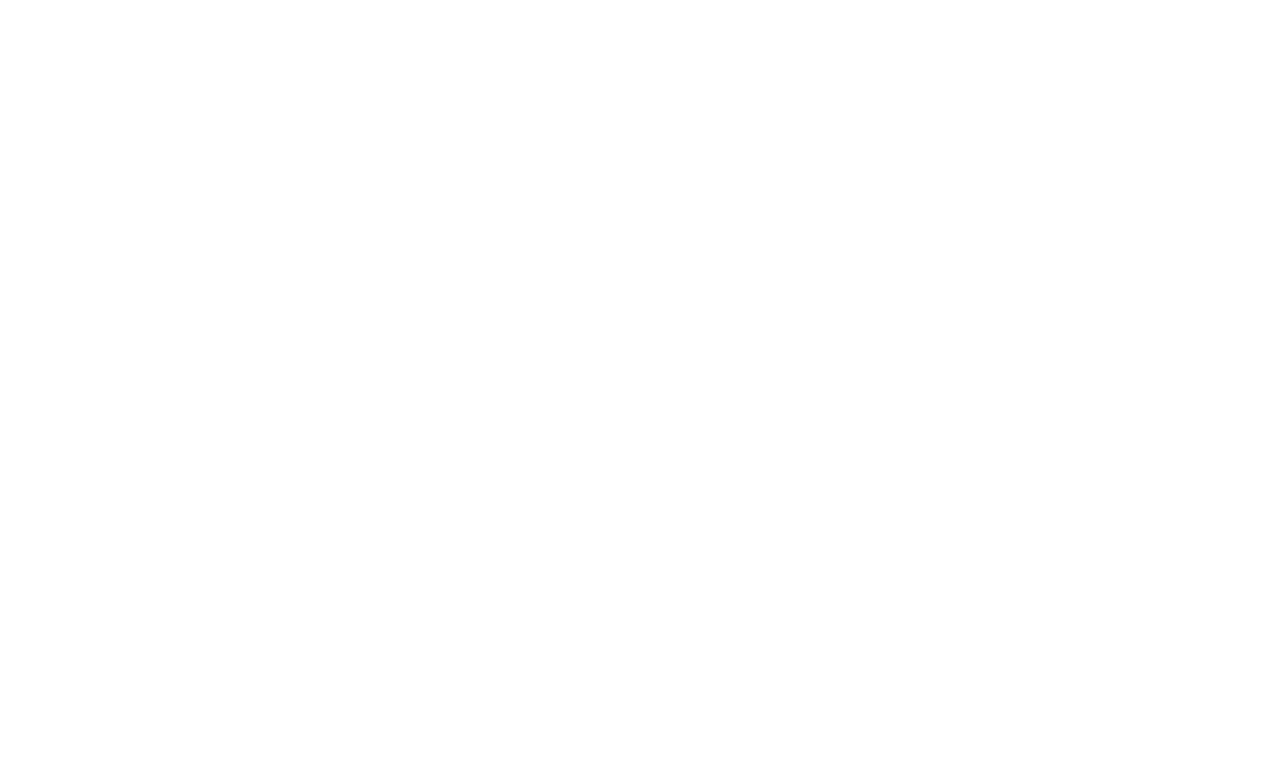
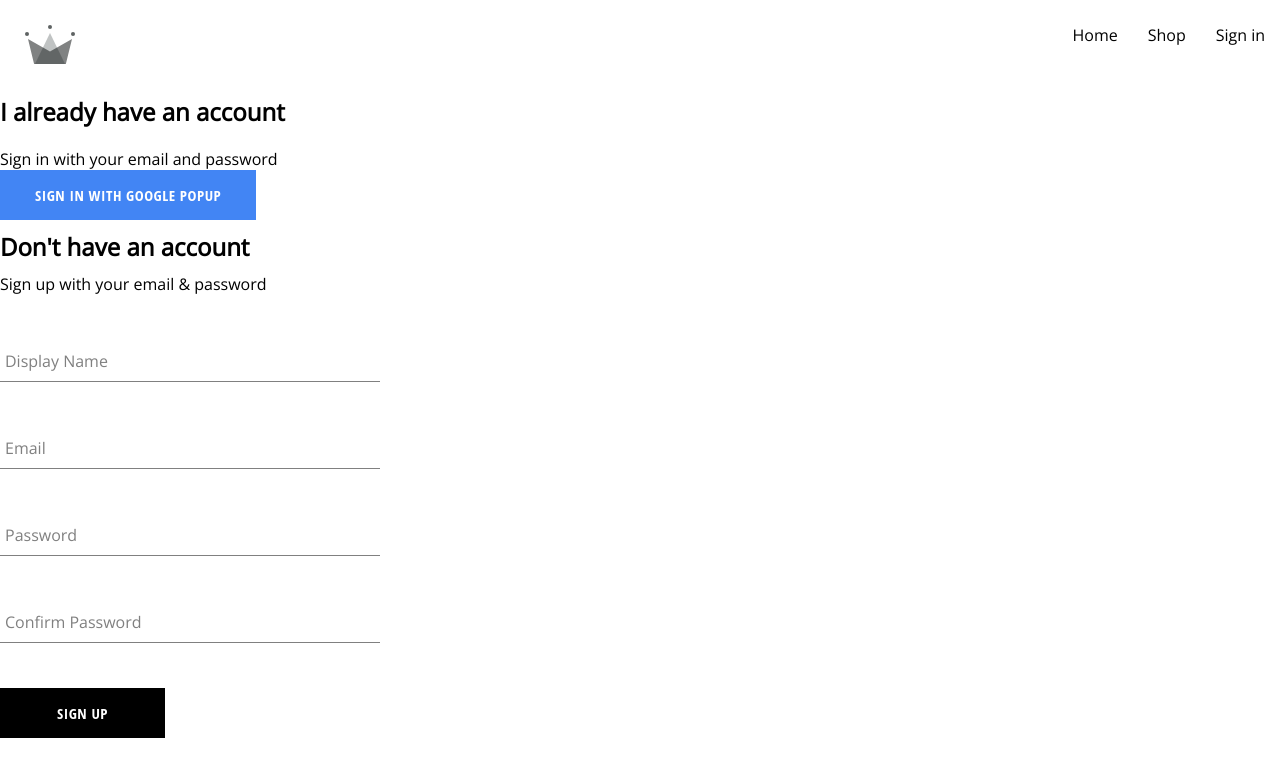
Before and after one commit to mohamadhandy/crwn-clothing, a React (Create React App) app: page /auth in a window 1280 px wide. Before the commit this address had no page. Shown: the top 776 px of the page. Built offline with nearby package versions, Linux system fonts and the light colour scheme.

Commit message:
separate sign in component and rename signin route to authentication

```diff
--- a/src/App.js
+++ b/src/App.js
@@ -3,7 +3,7 @@
 import Home from "./routes/home/Home";
 import Navigation from "./routes/navigation/Navigation";
 import Shop from "./routes/shop/Shop";
-import SignIn from "./routes/signin/SignIn";
+import Authentication from "./routes/authentication/Authentication";
 
 
 const App = () => {
@@ -12,7 +12,7 @@
       <Route path="/" element={<Navigation />}>
         <Route index element={<Home />} />
         <Route path="/" element={<Home />} />
-        <Route path="sign-in" element={<SignIn />} />
+        <Route path="auth" element={<Authentication />} />
         <Route path="shop" element={<Shop />} />
       </Route>
     </Routes>
--- /dev/null
+++ b/src/components/sign-in-form/Signin.jsx
@@ -0,0 +1,27 @@
+import React from "react";
+import Button from "../button/Button";
+import HeaderSigninSignup from "../header-signin-signup/HeaderSigninSignup";
+import {
+  signInWithGooglePopup,
+  createUserDocumentFromAuth,
+} from "../../utils/firebase/firebase";
+
+const Signin = () => {
+  const logGoogleUser = async () => {
+    const { user } = await signInWithGooglePopup();
+    await createUserDocumentFromAuth(user);
+  };
+  return (
+    <div>
+      <HeaderSigninSignup
+        title={"I already have an account"}
+        subTitle={"Sign in with your email and password"}
+      />
+      <Button buttonType={"google"} onClick={logGoogleUser}>
+        Sign in with google popup
+      </Button>
+    </div>
+  );
+};
+
+export default Signin;
--- /dev/null
+++ b/src/routes/authentication/Authentication.jsx
@@ -0,0 +1,13 @@
+import Signin from "../../components/sign-in-form/Signin";
+import SignUp from "../../components/sign-up-form/SignUp";
+
+const Authentication = () => {
+  return (
+    <>
+      <Signin />
+      <SignUp />
+    </>
+  );
+};
+
+export default Authentication;
--- a/src/routes/navigation/Navigation.jsx
+++ b/src/routes/navigation/Navigation.jsx
@@ -17,7 +17,7 @@
           <Link className="nav-link" to="/shop">
             Shop
           </Link>
-          <Link className="nav-link" to="/sign-in">
+          <Link className="nav-link" to="/auth">
             Sign in
           </Link>
         </div>
--- a/src/routes/signin/SignIn.jsx
+++ /dev/null
@@ -1,31 +0,0 @@
-import Button from "../../components/button/Button";
-import HeaderSigninSignup from "../../components/header-signin-signup/HeaderSigninSignup";
-import SignUp from "../../components/sign-up-form/SignUp";
-import {
-  signInWithGooglePopup,
-  createUserDocumentFromAuth,
-} from "../../utils/firebase/firebase";
-
-const SignIn = () => {
-  const logGoogleUser = async () => {
-    const { user } = await signInWithGooglePopup();
-    await createUserDocumentFromAuth(user);
-  };
-
-  return (
-    <>
-      <div>
-        <HeaderSigninSignup
-          title={"I already have an account"}
-          subTitle={"Sign in with your email and password"}
-        />
-        <Button buttonType={"google"} onClick={logGoogleUser}>
-          Sign in with google popup
-        </Button>
-      </div>
-      <SignUp />
-    </>
-  );
-};
-
-export default SignIn;
```
